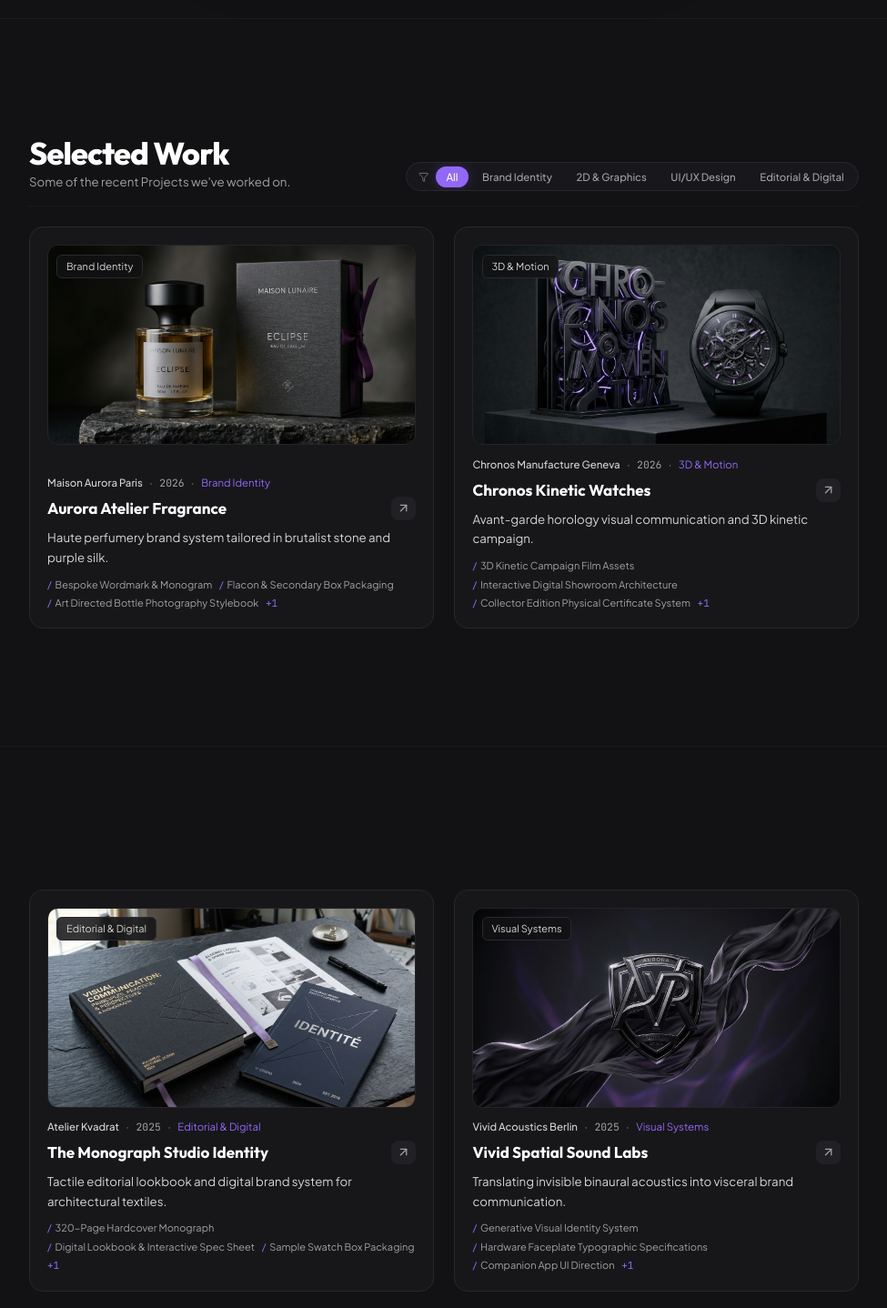
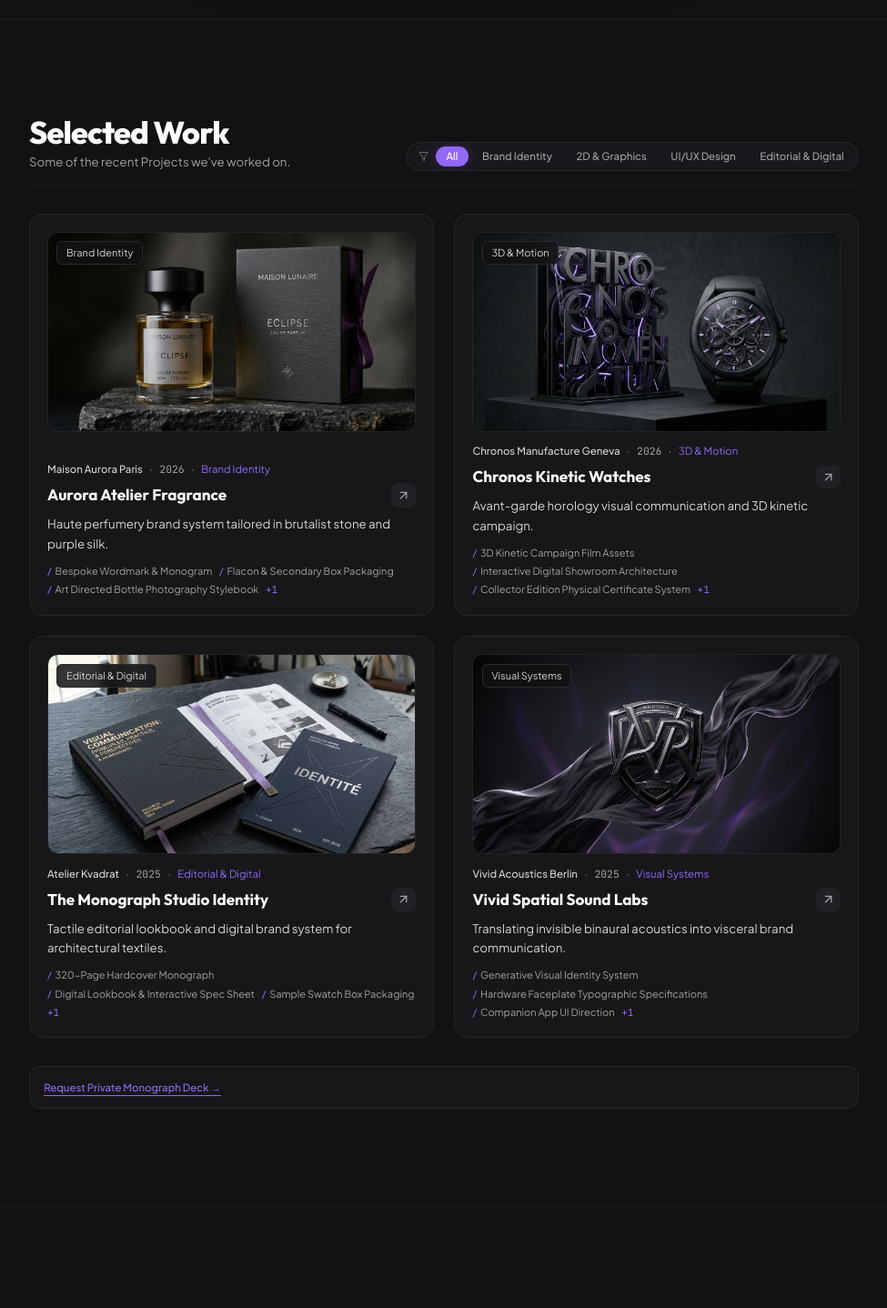
Before and after one commit to Wong-Zade/WDA-site, a React (Vite) app: page / in a window 1280 px wide. Shown: the part 780-2218 px from the top of the page at 91% size, without its empty margins (152-1127 px from the left). Built offline with nearby package versions, Linux system fonts and the light colour scheme.

Commit message:
Fix layout: natural-height sections, merge Selected Work grid

```diff
--- a/src/components/BrandFitCheck.tsx
+++ b/src/components/BrandFitCheck.tsx
@@ -184,7 +184,7 @@
   const currentQ = QUESTIONS[activeQuestionIdx];
 
   return (
-    <section id="fit-check" className="min-h-[100svh] lg:h-[100svh] flex flex-col justify-center py-16 sm:py-20 lg:py-6 border-t border-[#27272a]/50 relative bg-[#141417] overflow-hidden">
+    <section id="fit-check" className="py-16 sm:py-20 lg:py-28 border-t border-[#27272a]/50 relative bg-[#141417] overflow-hidden">
       <div className="max-w-5xl mx-auto px-4 sm:px-6 lg:px-8 w-full my-auto flex flex-col justify-center">
         {/* Header */}
         <div className="max-w-3xl space-y-1 pb-3 sm:pb-4">
--- a/src/components/Capabilities.tsx
+++ b/src/components/Capabilities.tsx
@@ -10,7 +10,7 @@
   const [activeTab, setActiveTab] = useState(0);
 
   return (
-    <section id="capabilities" className="min-h-[100svh] lg:h-[100svh] flex flex-col justify-center py-16 sm:py-20 lg:py-6 border-t border-[#27272a]/50 relative overflow-hidden">
+    <section id="capabilities" className="py-16 sm:py-20 lg:py-28 border-t border-[#27272a]/50 relative overflow-hidden">
       <div className="max-w-5xl mx-auto px-4 sm:px-6 lg:px-8 w-full my-auto flex flex-col justify-center">
         {/* Section Header */}
         <div className="max-w-3xl space-y-1.5 pb-4 sm:pb-6">
--- a/src/components/ClientProof.tsx
+++ b/src/components/ClientProof.tsx
@@ -50,7 +50,7 @@
   };
 
   return (
-    <section id="testimonials" className="min-h-[100svh] lg:h-[100svh] flex flex-col justify-center py-16 sm:py-20 lg:py-6 border-t border-[#27272a]/50 relative overflow-hidden">
+    <section id="testimonials" className="py-16 sm:py-20 lg:py-28 border-t border-[#27272a]/50 relative overflow-hidden">
       {/* Balanced container: perfectly aligned from left to right */}
       <div className="max-w-5xl mx-auto px-4 sm:px-6 lg:px-8 w-full my-auto flex flex-col justify-center">
         {/* Section Header with Carousel Navigation Controls */}
--- a/src/components/Footer.tsx
+++ b/src/components/Footer.tsx
@@ -20,7 +20,7 @@
   };
 
   return (
-    <footer id="contact" className="min-h-[100svh] lg:h-[100svh] flex flex-col justify-center border-t border-[#27272a] bg-[#101012] text-neutral-400 py-12 sm:py-16 lg:py-6 overflow-hidden">
+    <footer id="contact" className="border-t border-[#27272a] bg-[#101012] text-neutral-400 py-16 sm:py-20 lg:py-24 overflow-hidden">
       <div className="max-w-5xl mx-auto px-4 sm:px-6 lg:px-8 w-full my-auto flex flex-col justify-between space-y-5 sm:space-y-7">
         {/* Big Studio CTA Strip */}
         <div className="p-6 sm:p-8 rounded-2xl bg-gradient-to-br from-[#18181c] to-[#131316] border border-[#2c2c34] flex flex-col lg:flex-row items-start lg:items-center justify-between gap-5 sm:gap-6 relative overflow-hidden">
--- a/src/components/Hero.tsx
+++ b/src/components/Hero.tsx
@@ -8,7 +8,7 @@
 
 export const Hero: React.FC<HeroProps> = ({ onOpenInquiry, onExploreWorks }) => {
   return (
-    <section className="relative min-h-[100svh] lg:h-[100svh] flex flex-col justify-center items-center overflow-hidden pt-20 pb-4 sm:pt-20 sm:pb-6">
+    <section className="relative min-h-[100svh] flex flex-col justify-center items-center overflow-hidden pt-20 pb-4 sm:pt-20 sm:pb-6">
       {/* Subtle background ambient purple glow */}
       <div
         className="absolute top-1/2 left-1/2 -translate-x-1/2 -translate-y-1/2 w-[550px] h-[320px] bg-[#4c2f87]/20 blur-[130px] pointer-events-none rounded-full"
--- a/src/components/SelectedWorks.tsx
+++ b/src/components/SelectedWorks.tsx
@@ -94,9 +94,8 @@
 
   return (
     <>
-      {/* Screen Page 1: Top 2 Square Projects fully visible on a single screen */}
-      <section id="works" className="min-h-[100svh] lg:h-[100svh] flex flex-col justify-center py-16 sm:py-20 lg:py-6 border-t border-[#27272a]/50 relative overflow-hidden">
-        <div className="max-w-5xl mx-auto px-4 sm:px-6 lg:px-8 w-full my-auto flex flex-col justify-center">
+      <section id="works" className="py-16 sm:py-20 lg:py-28 border-t border-[#27272a]/50 relative overflow-hidden">
+        <div className="max-w-5xl mx-auto px-4 sm:px-6 lg:px-8 w-full">
           {/* Section Header */}
           <div className="flex flex-col md:flex-row md:items-end justify-between gap-3 sm:gap-4 pb-3 sm:pb-4 border-b border-[#27272a]/40">
             <div className="space-y-1">
@@ -129,25 +128,13 @@
             </div>
           </div>
 
-          {/* 2 Square Boxes Grid - Screen Page 1 */}
-          <div className="pt-4 sm:pt-6 grid grid-cols-1 md:grid-cols-2 gap-5 sm:gap-6">
-            {firstPair.map((project) => renderProjectCard(project))}
-          </div>
-        </div>
-      </section>
-
-      {/* Screen Page 2: Stacked below with the remaining 2 Square Projects fully visible on another screen */}
-      {secondPair.length > 0 && (
-        <section className="min-h-[100svh] lg:h-[100svh] flex flex-col justify-center py-16 sm:py-20 lg:py-6 border-t border-[#27272a]/40 relative overflow-hidden bg-[#131316]/40">
-          <div className="max-w-5xl mx-auto px-4 sm:px-6 lg:px-8 w-full my-auto flex flex-col justify-center">
-            {/* Next 2 Square Boxes Grid - Screen Page 2 */}
-            <div className="pt-4 sm:pt-6 grid grid-cols-1 md:grid-cols-2 gap-5 sm:gap-6">
-              {secondPair.map((project) => renderProjectCard(project))}
+          {/* Project grid: all projects together */}
+          <div className="pt-6 sm:pt-8 grid grid-cols-1 md:grid-cols-2 gap-5 sm:gap-6">
+            {[...firstPair, ...secondPair].map((project) => renderProjectCard(project))}
           </div>
 
           {/* Studio Note on Curation */}
-            <div className="mt-4 sm:mt-5 p-3 sm:p-4 rounded-xl bg-[#17171a] border border-[#27272c] flex flex-col sm:flex-row items-center justify-between gap-2 sm:gap-3 text-xs font-caption text-neutral-400">
-
+          <div className="mt-6 sm:mt-8 p-3 sm:p-4 rounded-xl bg-[#17171a] border border-[#27272c] flex flex-col sm:flex-row items-center justify-between gap-2 sm:gap-3 text-xs font-caption text-neutral-400">
             <button
               onClick={() => {
                 const el = document.querySelector('#contact');
@@ -160,7 +147,6 @@
           </div>
         </div>
       </section>
-      )}
     </>
   );
 };
--- a/src/components/SoloStudioEthos.tsx
+++ b/src/components/SoloStudioEthos.tsx
@@ -8,7 +8,7 @@
 
 export const SoloStudioEthos: React.FC<SoloStudioEthosProps> = ({ onOpenInquiry }) => {
   return (
-    <section id="ethos" className="min-h-[100svh] lg:h-[100svh] flex flex-col justify-center py-16 sm:py-20 lg:py-6 border-t border-[#27272a]/50 relative bg-[#131316] overflow-hidden">
+    <section id="ethos" className="py-16 sm:py-20 lg:py-28 border-t border-[#27272a]/50 relative bg-[#131316] overflow-hidden">
       <div className="max-w-5xl mx-auto px-4 sm:px-6 lg:px-8 w-full my-auto flex flex-col justify-center">
         {/* Section Header */}
         <div className="max-w-3xl space-y-1 pb-3 sm:pb-4">
```
Lines whose indentation alone changed are shown as unchanged.
